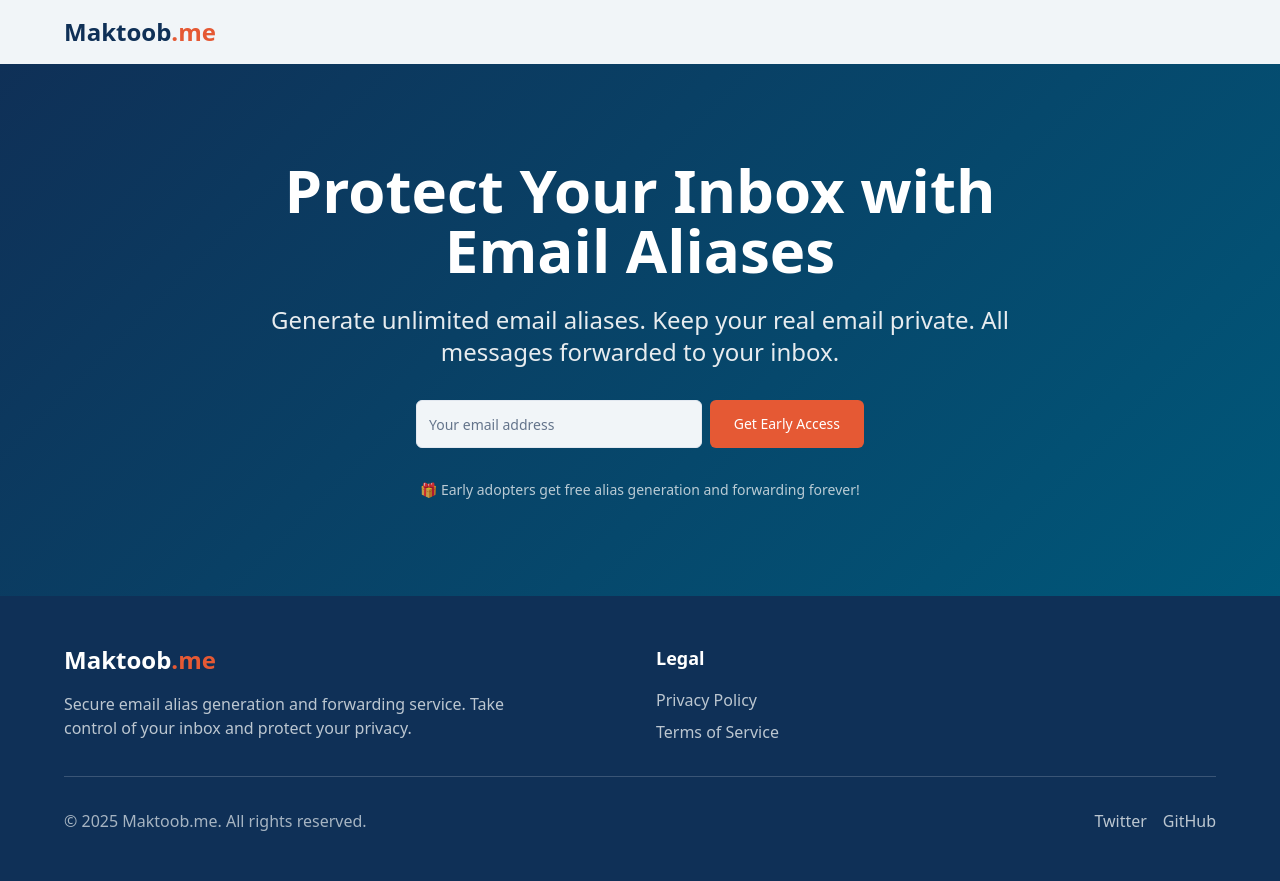
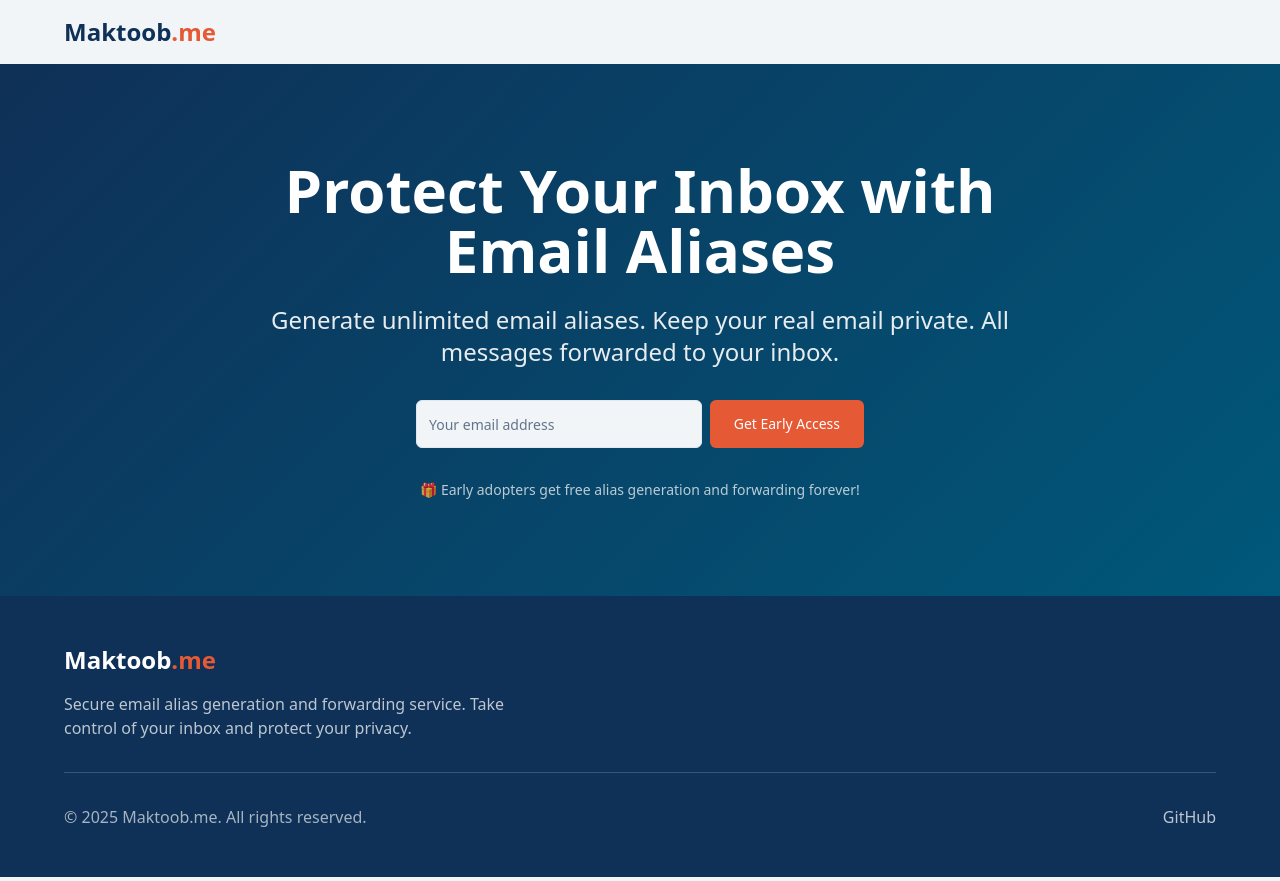
Before and after one commit to MaktoobMail/maktoob-alias-gateway, a React (Vite) app: page / in a window 1280 px wide. Built offline with nearby package versions, Linux system fonts and the light colour scheme.

Commit message:
Remove footer legal and twitter link
Remove the legal section and twitter link from the footer component.

```diff
--- a/src/components/Footer.tsx
+++ b/src/components/Footer.tsx
@@ -7,7 +7,7 @@ const Footer = () => {
   return (
     <footer className="bg-brand-primary text-white py-12 px-4 sm:px-6 lg:px-8">
       <div className="container mx-auto">
-        <div className="grid grid-cols-1 md:grid-cols-2 gap-8">
+        <div className="grid grid-cols-1 gap-8">
           <div className="col-span-1">
             <h2 className="text-2xl font-bold mb-4">
               Maktoob<span className="text-brand-secondary">.me</span>
@@ -17,14 +17,6 @@ const Footer = () => {
               Take control of your inbox and protect your privacy.
             </p>
           </div>
-
-          <div>
-            <h3 className="text-lg font-semibold mb-4">Legal</h3>
-            <ul className="space-y-2">
-              <li><a href="#" className="text-brand-light/80 hover:text-white transition-colors">Privacy Policy</a></li>
-              <li><a href="#" className="text-brand-light/80 hover:text-white transition-colors">Terms of Service</a></li>
-            </ul>
-          </div>
         </div>
 
         <div className="border-t border-brand-light/20 mt-8 pt-8 flex flex-col md:flex-row justify-between items-center">
@@ -32,9 +24,6 @@ const Footer = () => {
             &copy; {currentYear} Maktoob.me. All rights reserved.
           </p>
           <div className="flex space-x-4 mt-4 md:mt-0">
-            <a href="#" className="text-brand-light/80 hover:text-white transition-colors">
-              Twitter
-            </a>
             <a href="#" className="text-brand-light/80 hover:text-white transition-colors">
               GitHub
             </a>
```
